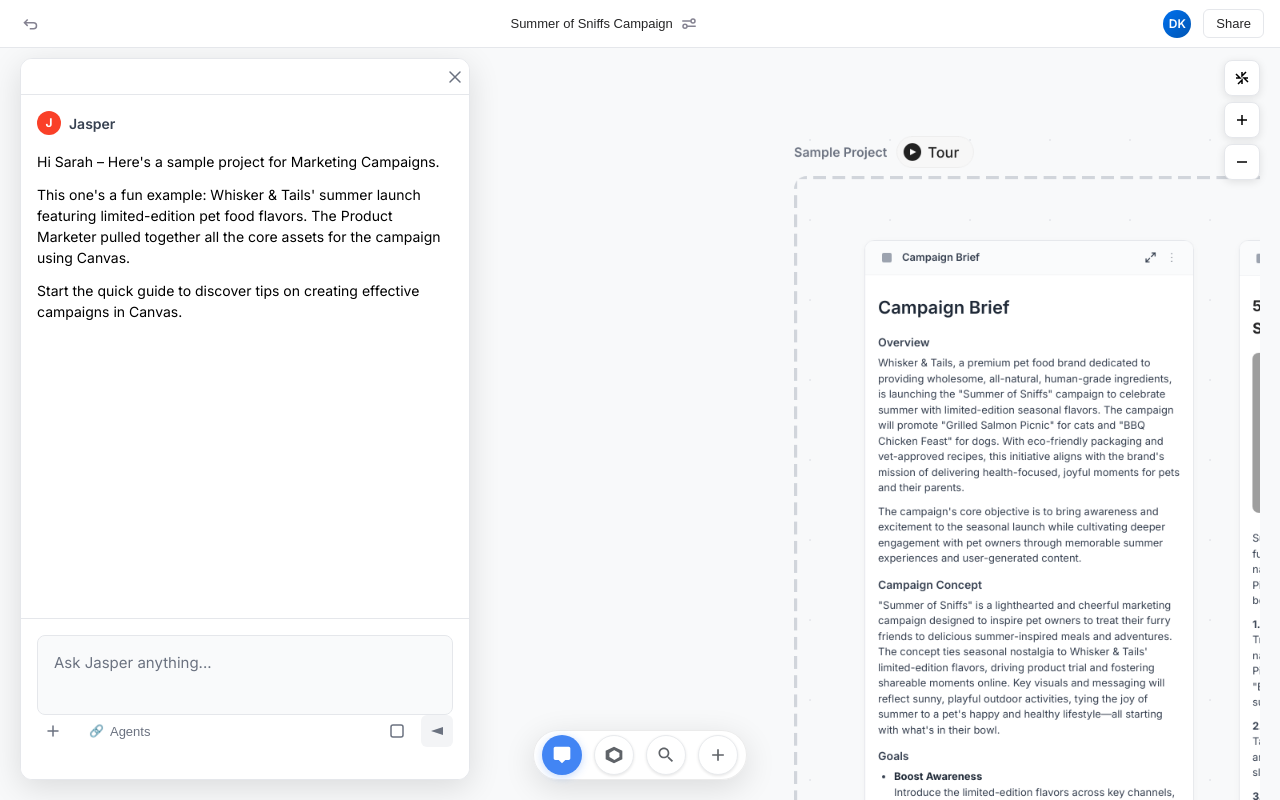
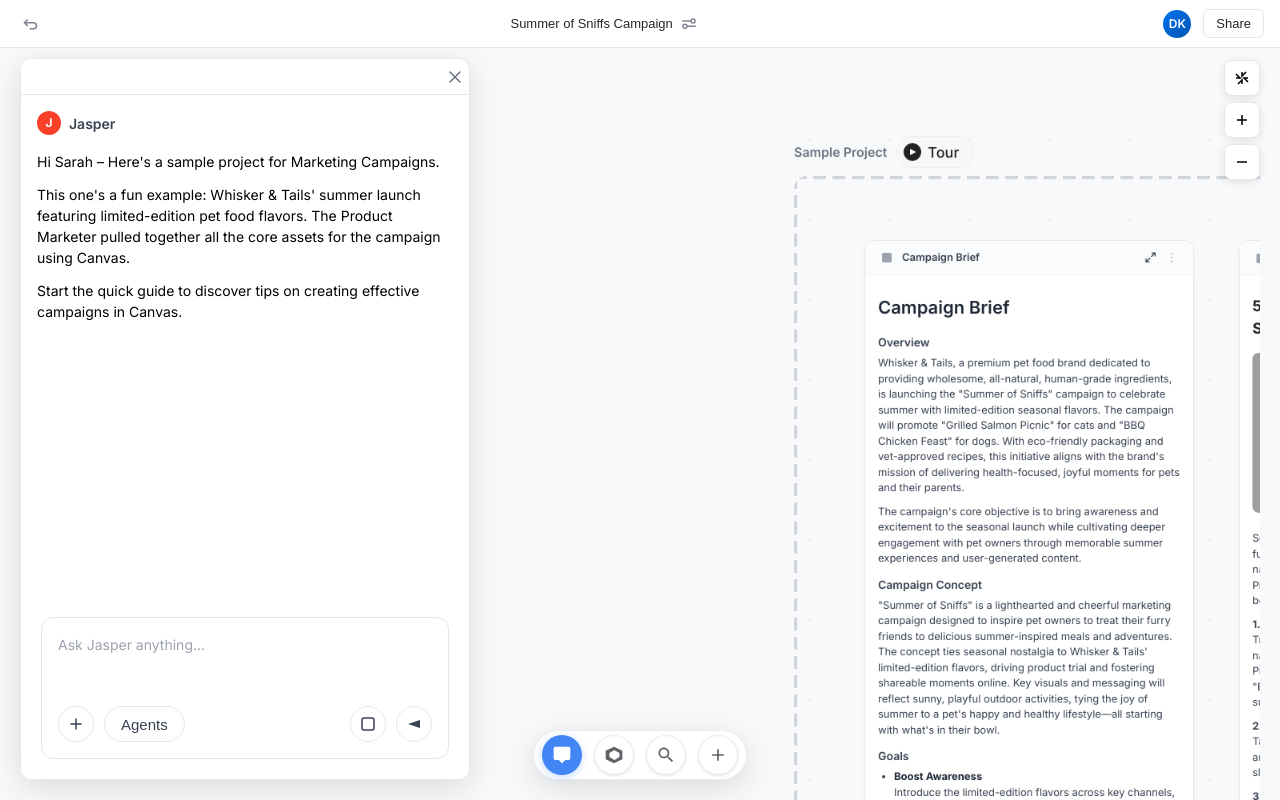
Before and after one commit to jjungdesign/sampleprojectcanvas, a plain HTML site: page index.html in a window 1280 px wide. Drawn offline with Linux system fonts and the light colour scheme; grey boxes are pictures that could not be loaded.

Commit message:
Remove transition animations from campaign pill - pill now appears and disappears instantly without fade effects

```diff
--- a/index.html
+++ b/index.html
@@ -4,7 +4,7 @@
     <meta charset="UTF-8">
     <meta name="viewport" content="width=device-width, initial-scale=1.0">
     <title>Marketing Campaign - Canvas</title>
-    <link rel="stylesheet" href="styles.css?v=1734000013">
+    <link rel="stylesheet" href="styles.css?v=1734000020">
     <link href="https://fonts.googleapis.com/css2?family=Inter:wght@400;500;600;700&display=swap" rel="stylesheet">
 </head>
 <body>
@@ -573,6 +573,6 @@
         </div>
     </div>
 
-    <script src="script.js?v=1734000007" defer></script>
+    <script src="script.js?v=1734000026" defer></script>
 </body>
 </html>
--- a/script.js
+++ b/script.js
@@ -1933,12 +1933,11 @@
         background: #3B82F6;
         color: white;
         border-radius: 6px;
-        padding: 4px 8px;
+        padding: 2px 6px;
         font-size: 11px;
         font-weight: 500;
-        opacity: 0;
-        transform: translateY(-5px);
-        transition: all 0.3s ease;
+        opacity: 1;
+        transform: translateY(0);
         position: absolute;
         left: 12px;
         top: 12px;
@@ -1963,22 +1962,18 @@
 
     if (inputField) {
         // Adjust padding to make room for pill at top and move text below
-        inputField.style.paddingLeft = '16px';
-        inputField.style.paddingTop = '44px'; // Space for pill + gap
+        inputField.style.paddingLeft = '0px';
+        inputField.style.paddingTop = '28px'; // Reduced space for smaller pill + gap
         inputField.style.paddingBottom = '16px';
         inputField.style.paddingRight = '16px';
-        inputField.style.minHeight = '80px';
+        inputField.style.minHeight = '60px';
         inputField.style.boxSizing = 'border-box';
         inputField.style.resize = 'none';
         inputField.style.lineHeight = '1.5';
         inputField.style.fontSize = '14px'; // Match Jasper message font size
     }
 
-    // Animate the pill in
-    setTimeout(() => {
-        pill.style.opacity = '1';
-        pill.style.transform = 'translateY(0)';
-    }, 50);
+    // Pill appears immediately without animation
 
     // Add click handler for the close button
     const closeBtn = pill.querySelector('span:last-child');
@@ -1995,19 +1990,17 @@
     const inputField = document.querySelector('.chat-input .input-field');
 
     if (pill) {
-        // Animate out
-        pill.style.opacity = '0';
-        pill.style.transform = 'translateY(-5px)';
-        setTimeout(() => pill.remove(), 300);
+        // Remove immediately without animation
+        pill.remove();
     }
 
     if (inputField) {
-        // Reset input field styling to new larger defaults
-        inputField.style.paddingLeft = '16px';
-        inputField.style.paddingTop = '16px';
-        inputField.style.paddingBottom = '16px';
-        inputField.style.paddingRight = '16px';
-        inputField.style.minHeight = '80px';
+        // Reset input field styling to default state
+        inputField.style.paddingLeft = '0px';
+        inputField.style.paddingTop = '0px';
+        inputField.style.paddingBottom = '0px';
+        inputField.style.paddingRight = '0px';
+        inputField.style.minHeight = '60px';
         inputField.style.fontSize = '14px'; // Keep consistent font size
         inputField.style.lineHeight = '1.5';
     }
--- a/styles.css
+++ b/styles.css
@@ -426,116 +426,123 @@
 }
 
 .chat-input {
-    padding: 16px;
-    border-top: 1px solid #E5E7EB;
+    padding: 20px;
     background: #FFFFFF;
 }
 
 .input-container {
     position: relative;
-    margin-bottom: 16px;
+    background: #FFFFFF;
+    border: 1px solid #E5E7EB;
+    border-radius: 12px;
+    padding: 16px;
+    transition: all 0.2s ease;
+}
+
+.input-container:hover {
+    border-color: #D1D5DB;
+}
+
+.input-container:focus-within {
+    border-color: #D1D5DB;
 }
 
 .input-field {
-    background: #F9FAFB;
-    border: 1px solid #E5E7EB;
-    border-radius: 8px;
-    padding: 16px;
+    background: transparent;
+    border: none;
+    padding: 0;
     width: 100%;
-    font-size: 15px;
-    line-height: 1.4;
-    color: #000000;
+    font-size: 14px;
+    line-height: 1.5;
+    color: #1F2937;
     font-family: inherit;
     outline: none;
-    transition: border-color 0.2s;
     resize: none;
-    min-height: 80px;
+    min-height: 60px;
+    max-height: 120px;
     vertical-align: top;
     box-sizing: border-box;
-}
-
-.input-field:focus {
-    border-color: #3B82F6;
+    margin-bottom: 12px;
+}
+
+.input-field::placeholder {
+    color: #9CA3AF;
+    font-size: 14px;
+    line-height: 1.5;
+}
+
+.input-actions {
+    display: flex;
+    justify-content: space-between;
+    align-items: center;
+}
+
+.input-actions-left {
+    display: flex;
+    align-items: center;
+    gap: 10px;
+}
+
+.input-actions-right {
+    display: flex;
+    align-items: center;
+    gap: 10px;
+}
+
+.input-btn {
     background: #FFFFFF;
-}
-
-.input-field::placeholder {
-    color: #6B7280;
+    border: 1px solid #E5E7EB;
+    padding: 0;
+    cursor: pointer;
+    border-radius: 50%;
+    display: flex;
+    align-items: center;
+    justify-content: center;
+    transition: all 0.2s;
+    color: #374151;
+    width: 36px;
+    height: 36px;
+    font-size: 16px;
+    font-weight: 400;
+}
+
+.input-btn:hover {
+    background-color: #F9FAFB;
+    border-color: #D1D5DB;
+}
+
+.agents-btn {
+    background: #FFFFFF;
+    border: 1px solid #E5E7EB;
+    padding: 8px 16px;
+    border-radius: 20px;
     font-size: 15px;
-    line-height: 1.4;
-}
-
-.input-actions {
-    display: flex;
-    justify-content: space-between;
-    align-items: center;
-}
-
-.input-actions-left {
-    display: flex;
-    align-items: center;
-    gap: 8px;
-}
-
-.input-actions-right {
-    display: flex;
-    align-items: center;
-    gap: 8px;
-}
-
-.input-btn {
-    background: none;
-    border: none;
-    padding: 8px;
-    cursor: pointer;
-    border-radius: 6px;
-    display: flex;
-    align-items: center;
-    justify-content: center;
-    transition: background-color 0.2s;
-    color: #6B7280;
-    width: 32px;
-    height: 32px;
-}
-
-.input-btn:hover {
-    background-color: #F3F4F6;
-    color: #374151;
-}
-
-.agents-btn {
-    background: none;
-    border: none;
-    padding: 6px 12px;
-    border-radius: 6px;
-    font-size: 13px;
-    font-weight: 500;
-    cursor: pointer;
-    color: #6B7280;
+    font-weight: 400;
+    cursor: pointer;
+    color: #374151;
     display: flex;
     align-items: center;
     gap: 6px;
     transition: all 0.2s;
-    height: 32px;
+    height: 36px;
 }
 
 .agents-btn:hover {
-    background-color: #F3F4F6;
-    color: #374151;
+    background-color: #F9FAFB;
+    border-color: #D1D5DB;
 }
 
 .agents-btn::before {
-    content: "🔗";
-    font-size: 12px;
+    display: none;
 }
 
 .connect-integrations-btn {
     background: #3B82F6;
     color: white;
     border: none;
-    padding: 6px 12px;
-    border-radius: 6px;
-    font-size: 13px;
+    padding: 8px 16px;
+    border-radius: 20px;
+    font-size: 14px;
     font-weight: 500;
     cursor: pointer;
     transition: all 0.2s;
@@ -547,22 +554,28 @@
 }
 
 .send-btn {
+    background: #FFFFFF;
+    border: 1px solid #E5E7EB;
+    color: #374151;
+    width: 36px;
+    height: 36px;
+    border-radius: 50%;
+    display: flex;
+    align-items: center;
+    justify-content: center;
+    cursor: pointer;
+    transition: all 0.2s;
+}
+
+.send-btn:hover {
+    background: #F9FAFB;
+    border-color: #D1D5DB;
+}
+
+.send-btn:disabled {
     background: #F3F4F6;
-    color: #6B7280;
-    width: 32px;
-    height: 32px;
-    border-radius: 6px;
-    display: flex;
-    align-items: center;
-    justify-content: center;
-    border: none;
-    cursor: pointer;
-    transition: all 0.2s;
-}
-
-.send-btn:hover {
-    background: #E5E7EB;
-    color: #374151;
+    color: #9CA3AF;
+    cursor: not-allowed;
 }
 
 /* Hide old greeting styles */
```
